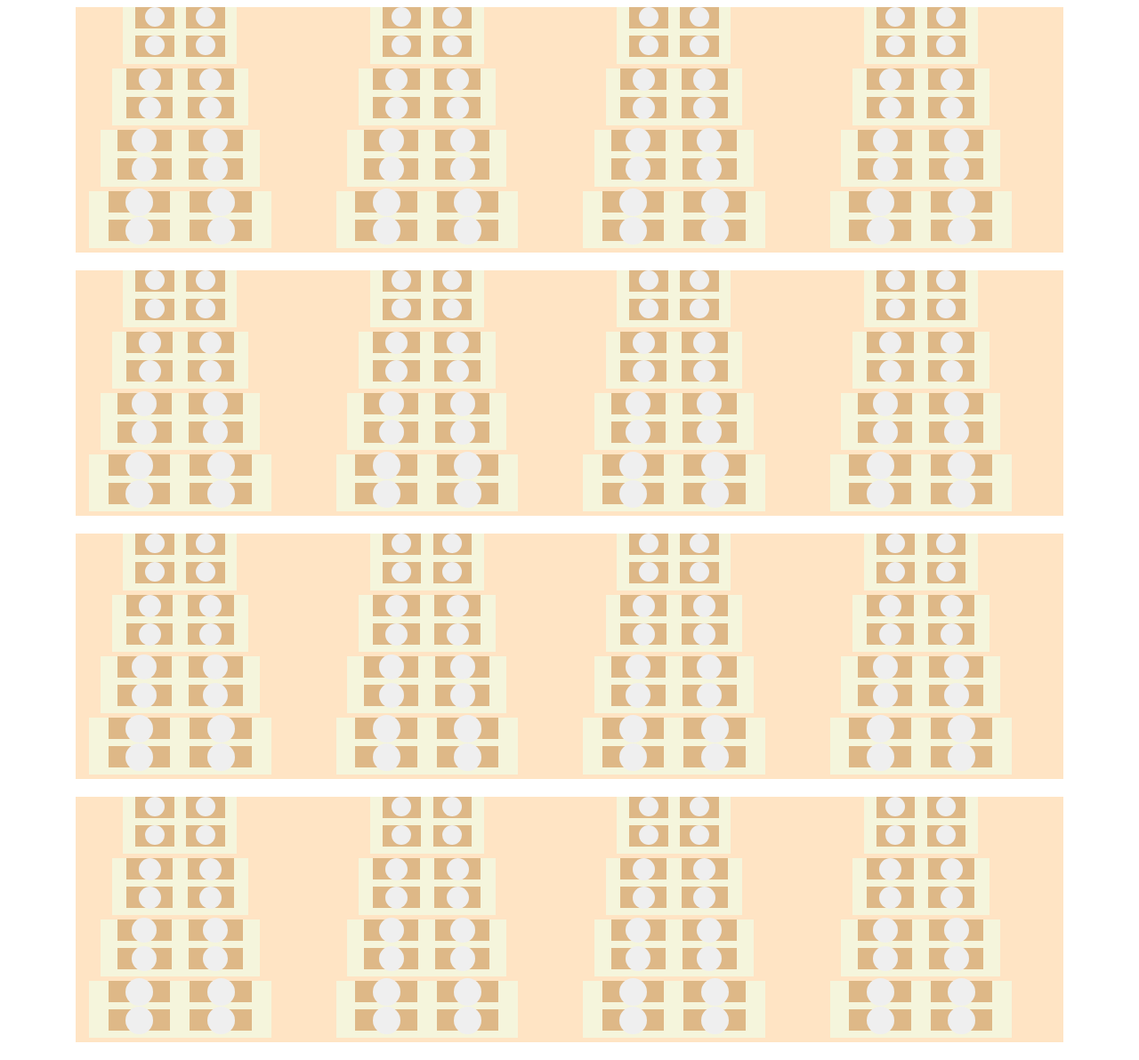
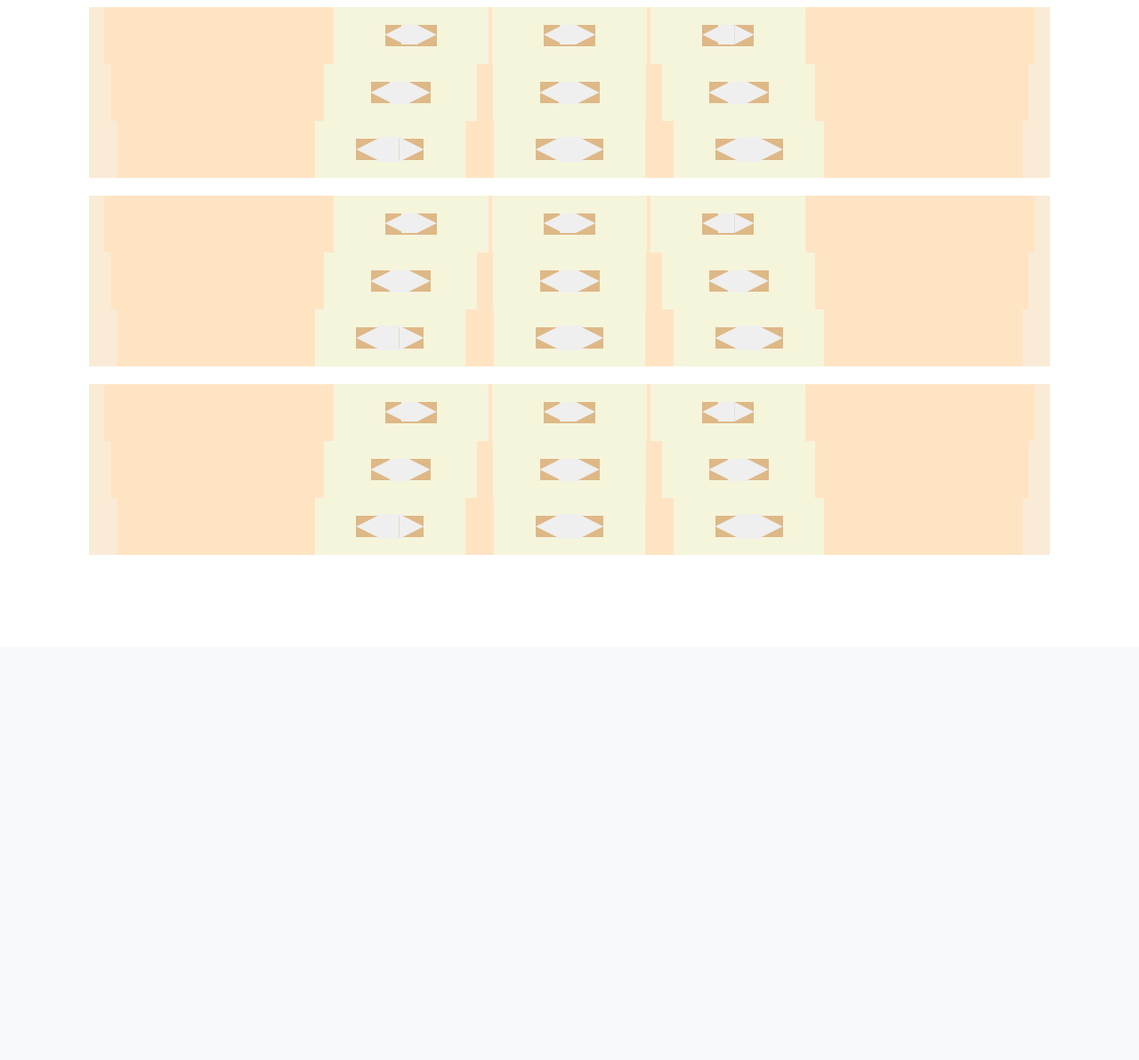
Before and after one commit to JonathanDelaney/TryTrickThatThough, a Flask app: page /play in a window 1280 px wide. Shown: the part 72-1264 px from the top of the page at 89% size. After the commit the page ends 696 px from the top, so only its background shows below. Run offline with Flask 2, Linux system fonts and the light colour scheme; the visitor is signed in with stand-in values (Sample User, id 1); a database or web service that is not in the repository returns one stand-in record (values such as "Sample title"); some libraries are stand-ins or nearby versions.

Commit message:
style the board with triangle ends and jinja to control display

```diff
--- a/app.py
+++ b/app.py
@@ -29,8 +29,10 @@ def get_contenders():
 player_turn = "player1"
 player1coordinates = []
 player2coordinates = []
+partial_runsP1 = []
+partial_runsP2 = []
 dimensions = 4
-width = 4
+width = 3
 
 
 @app.route("/")
@@ -38,6 +40,7 @@ width = 4
 def play():
     global player_turn, dimensions, width
     global player1coordinates, player2coordinates
+    global partial_runsP1, partial_runsP2
     result = ""
     new_coordinates = ""
     if request.method == "POST":
--- a/static/css/style.css
+++ b/static/css/style.css
@@ -1,3 +1,8 @@
+* {
+    margin: 0px;
+    padding: 0px;
+}
+
 .text-shadow {
     text-shadow: 1px 1px 1px rgba(0, 0, 0, 0.4);
 }
@@ -20,68 +25,68 @@
 }
 
 .row-0 {
-    width: 10vw;
-    margin-left: 3vw;
+    margin: 0px 2px;
 }
 
 .row-1 {
-    width: 12vw;
-    margin-left: 2vw;
+    margin: 0px 9px;
 }
 
 .row-2 {
-    width: 14vw;
-    margin-left: 1vw;
+    margin: 0px 16px;
 }
 
 .row-3 {
-    width: 16vw;
-    margin-left: 0vw;
+    margin: 0px 23px;
+}
+
+.segment {
+    background-color: burlywood;
+    width: auto;
+    text-align: center;
+    height: 3vh;
+    display: flex;
+    justify-content: center;
+    align-items: center;
+    margin: -2px;
+}
+
+.tic-button {
+    width: 100%;
+    height: 25px;
+    border: none;
 }
 
 .row-0 .tic-button {
-    border-radius: 50%;
     width: 22px;
     height: 22px;
     border: none;
 }
 
 .row-1 .tic-button {
-    border-radius: 50%;
     width: 25px;
     height: 25px;
     border: none;
 }
 
 .row-2 .tic-button {
-    border-radius: 50%;
     width: 28px;
     height: 28px;
     border: none;
 }
 
 .row-3 .tic-button {
-    border-radius: 50%;
     width: 31px;
     height: 31px;
     border: none;
 }
 
-.segment {
-    background-color: burlywood;
-    width: 34%;
-    text-align: center;
-    height: 3vh;
-    display: flex;
-    justify-content: center;
-    align-items: center;
+.right-button {
+    clip-path: polygon(100% 50%, 0 0, 0 100%);
 }
 
-.tic-button {
-    border-radius: 50%;
-    width: 25px;
-    height: 25px;
-    border: none;
+.left-button {
+    clip-path: polygon(100% 0, 0 50%, 100% 100%);
 }
 
 .r-tic {
--- a/templates/play.html
+++ b/templates/play.html
@@ -13,15 +13,51 @@
     <input type="submit" value="Set Board">
 </form>
 {% endif %}
-<div class="container">
+<div class="container-fluid">
     {% for i in range(width) %}
-    <div class="row justify-content-around plane">
+    <div class="col-12 justify-content-around plane">
         {% for j in range(width) %}
-        <div class="col-3 justify-content-center t-col">
+        <div class="row justify-content-center row-{{j}} t-col">
             {% for k in range(width) %}
-            <div class="row row-{{k}} t-row">
+            <div class="col-2 row-{{j}} t-row">
+                <div class="row align-items-center">
                 {% for h in range(width) %}
                     <div class="segment">
+                        {% if h == 0 %}
+                            {% if [i,j,k,h] in player1coordinates %}
+                            <form method="POST" action="{{ url_for('play') }}">
+                                <input type="hidden" name="coordinate" value="{{ i }},{{ j }},{{ k }},{{ h }}">
+                                <input class="r-tic r-{{ h }} tic-button left-button" type="submit" value="" disabled>
+                            </form>
+                            {% elif [i,j,k,h] in player2coordinates %}
+                            <form method="POST" action="{{ url_for('play') }}">
+                                <input type="hidden" name="coordinate" value="{{ i }},{{ j }},{{ k }},{{ h }}">
+                                <input class="b-tic b-{{ h }} tic-button left-button" type="submit" value="" disabled>
+                            </form>
+                            {% else %}
+                            <form method="POST" action="{{ url_for('play') }}">
+                                <input type="hidden" name="coordinate" value="{{ i }},{{ j }},{{ k }},{{ h }}">
+                                <input class="tic-button left-button" type="submit" value="">
+                            </form>
+                            {% endif %}
+                        {% elif h == width-1 %}
+                            {% if [i,j,k,h] in player1coordinates %}
+                            <form method="POST" action="{{ url_for('play') }}">
+                                <input type="hidden" name="coordinate" value="{{ i }},{{ j }},{{ k }},{{ h }}">
+                                <input class="r-tic r-{{ h }} tic-button right-button" type="submit" value="" disabled>
+                            </form>
+                            {% elif [i,j,k,h] in player2coordinates %}
+                            <form method="POST" action="{{ url_for('play') }}">
+                                <input type="hidden" name="coordinate" value="{{ i }},{{ j }},{{ k }},{{ h }}">
+                                <input class="b-tic b-{{ h }} tic-button right-button" type="submit" value="" disabled>
+                            </form>
+                            {% else %}
+                            <form method="POST" action="{{ url_for('play') }}">
+                                <input type="hidden" name="coordinate" value="{{ i }},{{ j }},{{ k }},{{ h }}">
+                                <input class="tic-button right-button" type="submit" value="">
+                            </form>
+                            {% endif %}
+                        {% else %}
                             {% if [i,j,k,h] in player1coordinates %}
                             <form method="POST" action="{{ url_for('play') }}">
                                 <input type="hidden" name="coordinate" value="{{ i }},{{ j }},{{ k }},{{ h }}">
@@ -38,9 +74,10 @@
                                 <input class="tic-button" type="submit" value="">
                             </form>
                             {% endif %}
-
+                        {% endif %}
                     </div>
                 {% endfor %}
+                </div>
             </div>
             {% endfor %}
         </div>
--- a/tictactoe.py
+++ b/tictactoe.py
@@ -5,11 +5,13 @@ partial_runsP2 = []
 
 def GameResult(prev_coords, new_coords, player, dimensions, width):
     global partial_runsP1, partial_runsP2
-    diff = [] # Displacement
-    diff2 = [] # Displacement as a multiple or fraction of the first
-    ref = [] # Reference coordinate to check that the coordinates can exist in a run
+    diff = []  # Displacement
+    diff2 = []  # Displacement as a multiple or fraction of the first
+    diff3 = []  # Displacement as a multiple or fraction of the first
+    ref = []  # Reference coordinate to check that the coordinates
+    # can exist in a run.
     if (player == "player1"):
-        # Check if a run is completed.
+        # Check if a run is completed for player 1.
         if partial_runsP1:
             for run in partial_runsP1:
                 # Check if the new point has the same displacement
@@ -21,6 +23,13 @@ def GameResult(prev_coords, new_coords, player, dimensions, width):
                                 or [abs(c1-c2) for c1, c2 in zip(run[1], new_coords)] == run[-2])):
                 # If it does, add it to that partial run.
                         run.insert(-2, new_coords)
+                        if len(run) == (width*2 - 1):
+                            print("Player One wins!!! with : ", run)
+                            partial_runsP1 = []
+                            partial_runsP2 = []
+                            return "victory for player one"
+                        else:
+                            pass
                 elif width == 4:
                     if (([abs(c1-c2) for c1, c2 in zip(run[0], new_coords)] == run[-1]
                         or [abs(c1-c2) for c1, c2 in zip(run[0], new_coords)] == run[-2]
@@ -30,14 +39,14 @@ def GameResult(prev_coords, new_coords, player, dimensions, width):
                                         or [abs(c1-c2) for c1, c2 in zip(run[1], new_coords)] == run[-3]):
                         run.insert(-3, new_coords)
                 # If its length is the width of the board plus the two displacement values
-                # then it is a win scenario.
-                    if len(run) == (width*2 - 1):
-                        print("Player One wins!!! with : ", run)
-                        partial_runsP1 = []
-                        partial_runsP2 = []
-                        return "victory for player one"
-                    else:
-                        pass
+                        # then it is a win scenario.
+                        if len(run) == (width*2 - 1):
+                            print("Player One wins!!! with : ", run)
+                            partial_runsP1 = []
+                            partial_runsP2 = []
+                            return "victory for player one"
+                        else:
+                            pass
         # Get the displacement values between the new point and all other previous points
         for coords in prev_coords:
             diff = [abs(c1-c2) for c1, c2 in zip(coords, new_coords)]
@@ -93,8 +102,9 @@ def GameResult(prev_coords, new_coords, player, dimensions, width):
                     partial_runsP1.append([coords, new_coords, diff, diff2])
                 elif width == 4:
                     partial_runsP1.append([coords, new_coords, diff, diff2, diff3])
+            print("Partial runs for P1: ", partial_runsP1)
     else:
-        # Check if a run is completed.
+        # Check if a run is completed for Player 2.
         if partial_runsP2:
             for run in partial_runsP2:
                 # Check if the new point has the same displacement
@@ -106,6 +116,15 @@ def GameResult(prev_coords, new_coords, player, dimensions, width):
                                 or [abs(c1-c2) for c1, c2 in zip(run[1], new_coords)] == run[-2])):
                 # If it does, add it to that partial run.
                         run.insert(-2, new_coords)
+                # If its length is the width of the board plus the two displacement values
+                # then it is a win scenario.
+                        if len(run) == (width*2 - 1):
+                            print("Player Two wins!!! with : ", run)
+                            partial_runsP1 = []
+                            partial_runsP2 = []
+                            return "victory for player two"
+                        else:
+                            pass
                 elif width == 4:
                     if (([abs(c1-c2) for c1, c2 in zip(run[0], new_coords)] == run[-1]
                         or [abs(c1-c2) for c1, c2 in zip(run[0], new_coords)] == run[-2]
@@ -115,15 +134,13 @@ def GameResult(prev_coords, new_coords, player, dimensions, width):
                                         or [abs(c1-c2) for c1, c2 in zip(run[1], new_coords)] == run[-3]):
                 # If it does, add it to that partial run.
                         run.insert(-3, new_coords)
-                # If its length is the width of the board plus the two displacement values
-                # then it is a win scenario.
-                    if len(run) == (width*2 - 1):
-                        print("Player Two wins!!! with : ", run)
-                        partial_runsP1 = []
-                        partial_runsP2 = []
-                        return "victory for player two"
-                    else:
-                        pass
+                        if len(run) == (width*2 - 1):
+                            print("Player Two wins!!! with : ", run)
+                            partial_runsP1 = []
+                            partial_runsP2 = []
+                            return "victory for player two"
+                        else:
+                            pass
         # Get the displacement values between the new point and all other previous points
         for coords in prev_coords:
             diff = [abs(c1-c2) for c1, c2 in zip(coords, new_coords)]
@@ -181,3 +198,4 @@ def GameResult(prev_coords, new_coords, player, dimensions, width):
                     partial_runsP2.append([coords, new_coords, diff, diff2])
                 elif width == 4:
                     partial_runsP2.append([coords, new_coords, diff, diff2, diff3])
+            print("Partial runs for P1: ", partial_runsP1)
```
Lines whose indentation alone changed are shown as unchanged.
